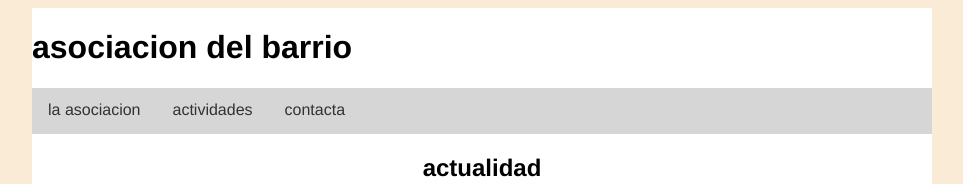
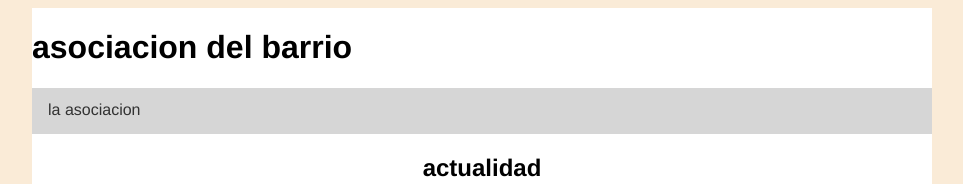
Before and after one commit to bagram709/20240822_proyecto, a plain HTML site: page index.html in a window 1280 px wide. Shown: the top 184 px of the page, without its empty margins (158-1121 px from the left). Drawn offline with Linux system fonts and the light colour scheme.

Commit message:
estructuraweb

```diff
--- a/index.html
+++ b/index.html
@@ -13,9 +13,9 @@
         <h1> asociacion del barrio</h1>
         <nav>
             <ul>
-                <li><a href="#">la asociacion</a></li>
-                <li><a href="#">actividades</a></li>
-                <li><a href="#">contacta</a></li>
+                <li><a href="laasocicion.html">la asociacion</a></li>
+                <li><a href="actividades.html"></a></li>
+                <li><a href="contacta"></a></li>
             </ul>
         </nav>
     </header>
```
Also changed, not shown: noticias.html (+3 -3 lines).
